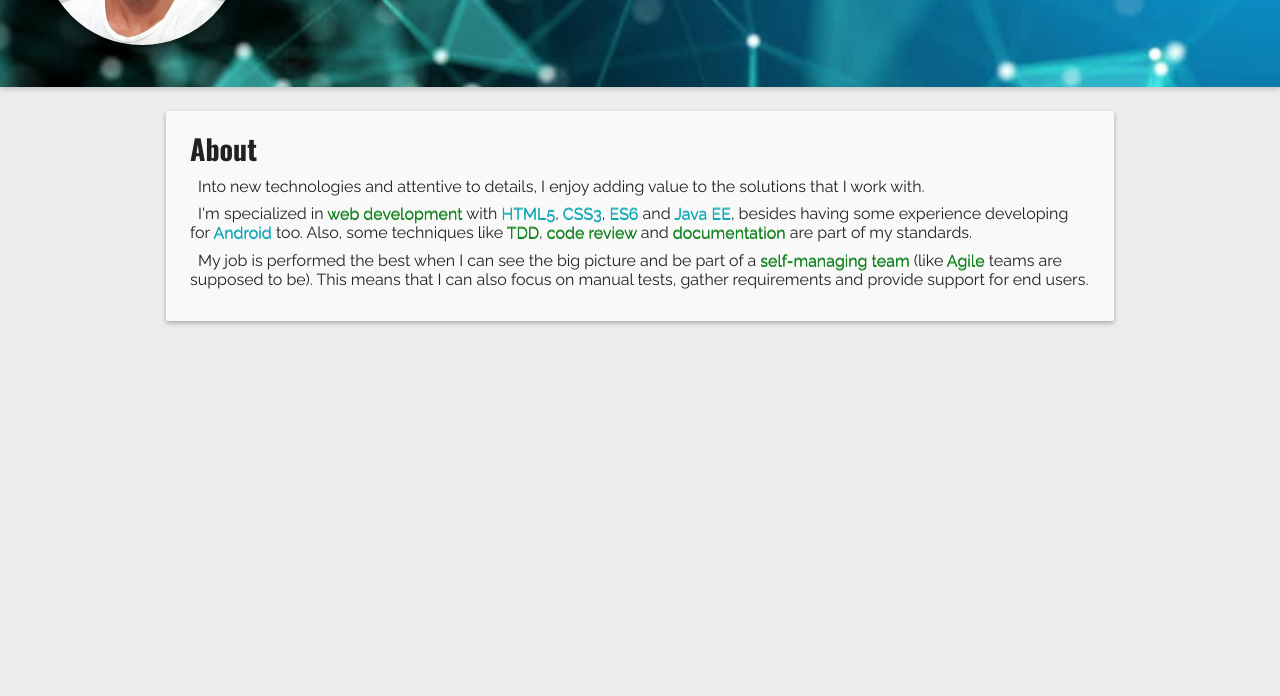
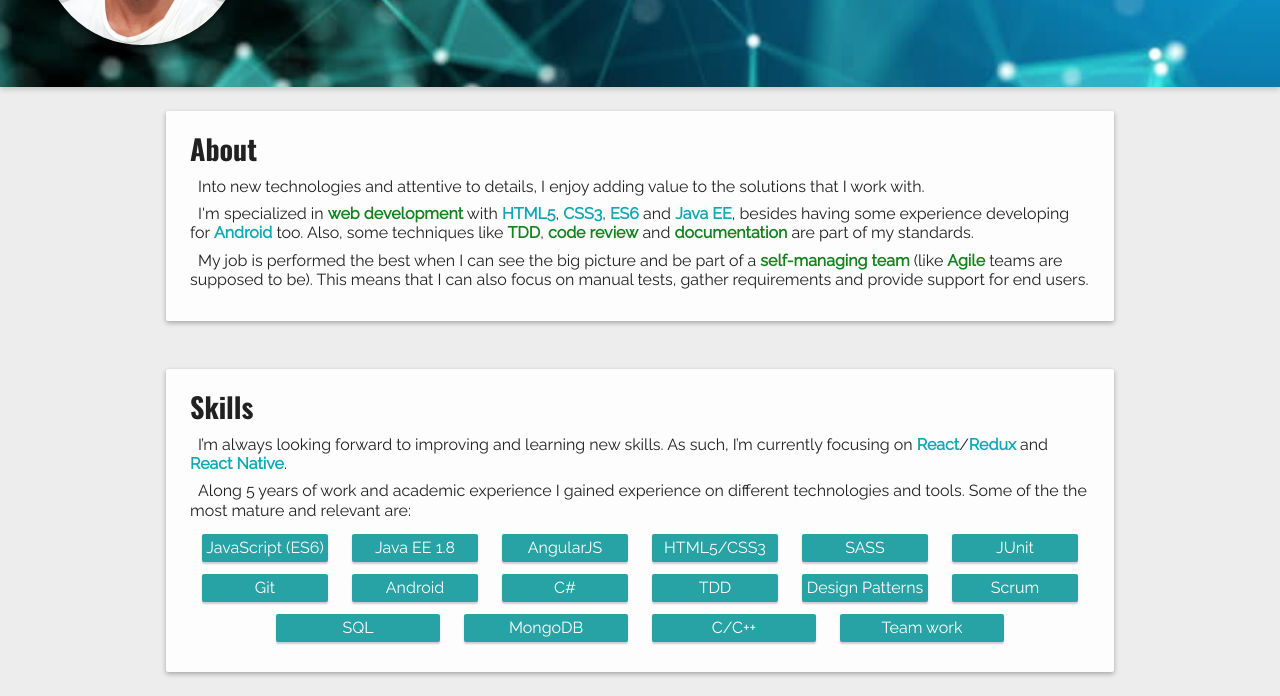
Before and after one commit to leanseefeld/leander.one, a website: page src/index.html in a window 1280 px wide. Shown: the part 197-893 px from the top of the page. Before the commit the page ends 800 px from the top, so only its background shows below. Drawn offline with nearby package versions, Linux system fonts and the light colour scheme.

Commit message:
skills section

```diff
--- a/src/index.html
+++ b/src/index.html
@@ -30,11 +30,39 @@
       <h1>About</h1>
       <p>Into new technologies and attentive to details, I enjoy adding value to the solutions that I work with.</p>
       <p>I'm specialized in <em class="env">web development</em> with <em class="tech">HTML5</em>,
-        <em class="tech">CSS3</em>, <em class="tech">ES6</em> and <em class="tech">Java EE</em>, besides having some experience developing for
+        <em class="tech">CSS3</em>, <em class="tech">ES6</em> and <em class="tech">Java EE</em>, besides having some experience
+        developing for
         <em class="tech">Android</em> too. Also, some techniques like <em class="meth">TDD</em>,
         <em class="meth">code review</em> and <em class="meth">documentation</em> are part of my standards.</p>
       <p>My job is performed the best when I can see the big picture and be part of a
-        <em class="meth">self-managing team</em> (like <em class="meth">Agile</em> teams are supposed to be). This means that I can also focus on manual tests, gather requirements and provide support for end users.</p>
+        <em class="meth">self-managing team</em> (like <em class="meth">Agile</em> teams are supposed to be). This means
+        that I can also focus on manual tests, gather requirements and provide support for end users.</p>
+    </article>
+
+    <article class="skills">
+      <h1>Skills</h1>
+      <p>I’m always looking forward to improving and learning new skills. As such, I’m currently focusing on
+        <em class="tech">React</em>/<em class="tech">Redux</em> and <em class="tech">React Native</em>.</p>
+      <p>Along 5 years of work and academic experience I gained experience on different technologies and tools. Some of the
+        the most mature and relevant are:</p>
+      <ul class="skills">
+        <li>JavaScript (ES6)</li>
+        <li>Java EE 1.8</li>
+        <li>AngularJS</li>
+        <li>HTML5/CSS3</li>
+        <li>SASS</li>
+        <li>JUnit</li>
+        <li>Git</li>
+        <li>Android</li>
+        <li>C#</li>
+        <li>TDD</li>
+        <li>Design Patterns</li>
+        <li>Scrum</li>
+        <li>SQL</li>
+        <li>MongoDB</li>
+        <li>C/C++</li>
+        <li>Team work</li>
+      </ul>
     </article>
   </section>
 </body>
--- a/src/style/master.css
+++ b/src/style/master.css
@@ -69,11 +69,12 @@ a {
 
 .main {
   display: flex;
+  flex-wrap: wrap;
   justify-content: center;
 }
 
 .main>article {
-  background-color: rgba(255, 255, 255, 0.7);
+  background-color: #fdfdfd;
   border-radius: 2px;
   box-shadow: 0 2px 5px rgba(0, 0, 0, 0.3);
   max-width: 900px;
@@ -82,12 +83,32 @@ a {
   transition: margin ease-in-out 200ms;
 }
 
-.about em {
-  text-shadow: 0 1px 0.5px;
+ul.skills {
+  display: flex;
+  flex-wrap: wrap;
+  justify-content: center;
+}
+
+.skills>li {
+  background-color: rgb(39, 163, 165);
+  border-radius: 2px;
+  box-shadow: 0 2px 2px rgba(0,0,0,.2);
+  color: white;
+  flex-grow: 1;
+  margin: 6px 12px;
+  max-width: 164px;
+  padding: 6px 0px;
+  text-align: center;
+  width: 126px;
+}
+
+em.tech, em.env, em.meth {
+  font-weight: bold;
 }
 
 em.tech {
   color: rgb(14, 168, 180);
+  font-weight: bold;
 }
 
 em.env, em.meth {
```
